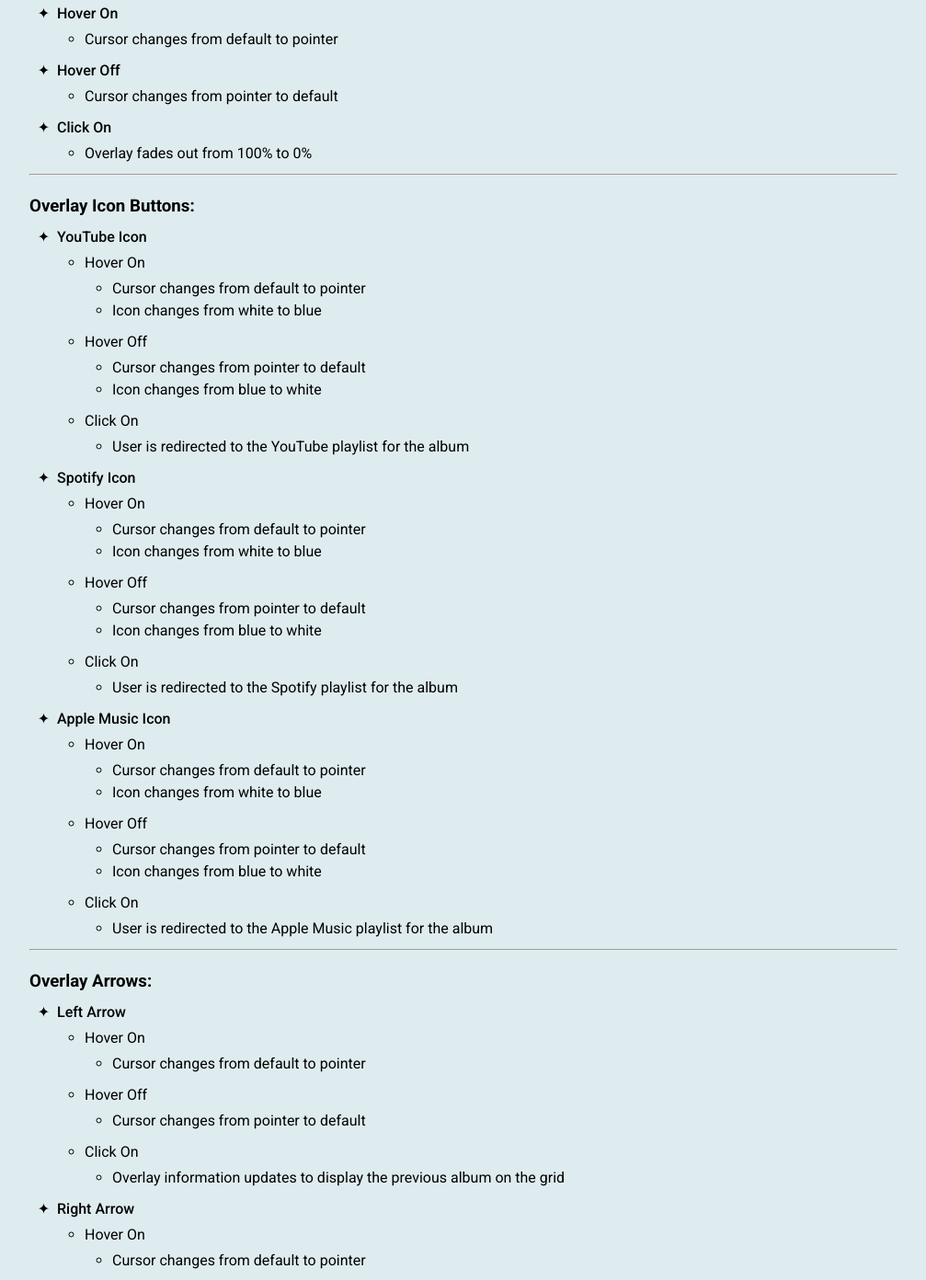
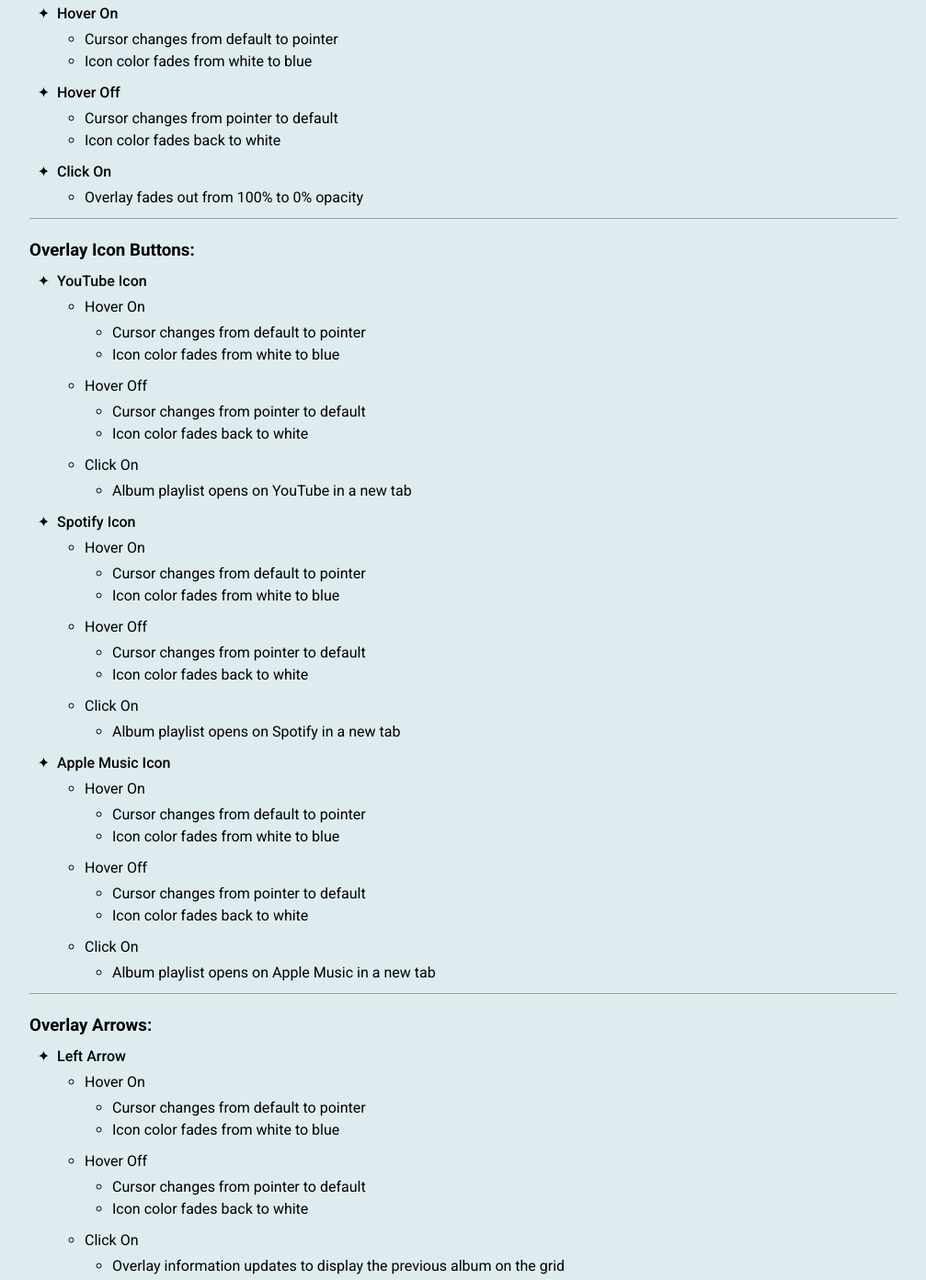
Before and after one commit to tinaz707/idm241-csm347, a plain HTML site: page final/build/index.html in a window 1280 px wide. Shown: the part 1492-2884 px from the top of the page at 92% size, without its empty margins (136-1143 px from the left). Drawn offline with Linux system fonts and the light colour scheme.

Commit message:
Update index.html
- updated the rules, feedback wording

```diff
--- a/final/build/index.html
+++ b/final/build/index.html
@@ -274,7 +274,7 @@
                     <li>Hover On
                         <ul>
                             <li>Cursor changes from default to pointer</li>
-                            <li>Album cover grows slightly</li>
+                            <li>Album cover scales up slightly</li>
                         </ul>
                     </li>
 
@@ -299,18 +299,20 @@
                     <li>Hover On
                         <ul>
                             <li>Cursor changes from default to pointer</li>
+                            <li>Icon color fades from white to blue</li>
                         </ul>
                     </li>
 
                     <li>Hover Off
                         <ul>
                             <li>Cursor changes from pointer to default</li>
+                            <li>Icon color fades back to white</li>
                         </ul>
                     </li>
 
                     <li>Click On
                         <ul>
-                            <li>Overlay fades out from 100% to 0%</li>
+                            <li>Overlay fades out from 100% to 0% opacity</li>
                         </ul>
                     </li>
                 </ul>
@@ -325,18 +327,18 @@
                             <li>Hover On
                                 <ul>
                                     <li>Cursor changes from default to pointer</li>
-                                    <li>Icon changes from white to blue</li>
+                                    <li>Icon color fades from white to blue</li>
                                 </ul>
                             </li>
                             <li>Hover Off
                                 <ul>
                                     <li>Cursor changes from pointer to default</li>
-                                    <li>Icon changes from blue to white</li>
+                                    <li>Icon color fades back to white</li>
                                 </ul>
                             </li>
                             <li>Click On
                                 <ul>
-                                    <li>User is redirected to the YouTube playlist for the album</li>
+                                    <li>Album playlist opens on YouTube in a new tab</li>
                                 </ul>
                             </li>
                         </ul>
@@ -347,18 +349,18 @@
                             <li>Hover On
                                 <ul>
                                     <li>Cursor changes from default to pointer</li>
-                                    <li>Icon changes from white to blue</li>
+                                    <li>Icon color fades from white to blue</li>
                                 </ul>
                             </li>
                             <li>Hover Off
                                 <ul>
                                     <li>Cursor changes from pointer to default</li>
-                                    <li>Icon changes from blue to white</li>
+                                    <li>Icon color fades back to white</li>
                                 </ul>
                             </li>
                             <li>Click On
                                 <ul>
-                                    <li>User is redirected to the Spotify playlist for the album</li>
+                                    <li>Album playlist opens on Spotify in a new tab</li>
                                 </ul>
                             </li>
                         </ul>
@@ -369,18 +371,18 @@
                             <li>Hover On
                                 <ul>
                                     <li>Cursor changes from default to pointer</li>
-                                    <li>Icon changes from white to blue</li>
+                                    <li>Icon color fades from white to blue</li>
                                 </ul>
                             </li>
                             <li>Hover Off
                                 <ul>
                                     <li>Cursor changes from pointer to default</li>
-                                    <li>Icon changes from blue to white</li>
+                                    <li>Icon color fades back to white</li>
                                 </ul>
                             </li>
                             <li>Click On
                                 <ul>
-                                    <li>User is redirected to the Apple Music playlist for the album</li>
+                                    <li>Album playlist opens on Apple Music in a new tab</li>
                                 </ul>
                             </li>
                         </ul>
@@ -397,11 +399,13 @@
                             <li>Hover On
                                 <ul>
                                     <li>Cursor changes from default to pointer</li>
+                                    <li>Icon color fades from white to blue</li>
                                 </ul>
                             </li>
                             <li>Hover Off
                                 <ul>
                                     <li>Cursor changes from pointer to default</li>
+                                    <li>Icon color fades back to white</li>
                                 </ul>
                             </li>
                             <li>Click On
@@ -417,11 +421,13 @@
                             <li>Hover On
                                 <ul>
                                     <li>Cursor changes from default to pointer</li>
+                                    <li>Icon color fades from white to blue</li>
                                 </ul>
                             </li>
                             <li>Hover Off
                                 <ul>
                                     <li>Cursor changes from pointer to default</li>
+                                    <li>Icon color fades back to white</li>
                                 </ul>
                             </li>
                             <li>Click On
@@ -445,7 +451,7 @@
                     <li>Hover On
                         <ul>
                             <li>Cursor changes from default to pointer</li>
-                            <li>Album cover grows slightly</li>
+                            <li>Album cover scales up slightly</li>
                         </ul>
                     </li>
 
@@ -470,18 +476,20 @@
                     <li>Hover On
                         <ul>
                             <li>Cursor changes from default to pointer</li>
+                            <li>Icon color fades from white to blue</li>
                         </ul>
                     </li>
 
                     <li>Hover Off
                         <ul>
                             <li>Cursor changes from pointer to default</li>
+                            <li>Icon color fades back to white</li>
                         </ul>
                     </li>
 
                     <li>Click On
                         <ul>
-                            <li>Overlay fades out from 100% to 0%</li>
+                            <li>Overlay fades out from 100% to 0% opacity</li>
                         </ul>
                     </li>
                 </ul>
@@ -496,18 +504,18 @@
                             <li>Hover On
                                 <ul>
                                     <li>Cursor changes from default to pointer</li>
-                                    <li>Icon changes from white to blue</li>
+                                    <li>Icon color fades from white to blue</li>
                                 </ul>
                             </li>
                             <li>Hover Off
                                 <ul>
                                     <li>Cursor changes from pointer to default</li>
-                                    <li>Icon changes from blue to white</li>
+                                    <li>Icon color fades back to white</li>
                                 </ul>
                             </li>
                             <li>Click On
                                 <ul>
-                                    <li>User is redirected to the YouTube playlist for the album</li>
+                                    <li>Album playlist opens on YouTube in a new tab</li>
                                 </ul>
                             </li>
                         </ul>
@@ -518,18 +526,18 @@
                             <li>Hover On
                                 <ul>
                                     <li>Cursor changes from default to pointer</li>
-                                    <li>Icon changes from white to blue</li>
+                                    <li>Icon color fades from white to blue</li>
                                 </ul>
                             </li>
                             <li>Hover Off
                                 <ul>
                                     <li>Cursor changes from pointer to default</li>
-                                    <li>Icon changes from blue to white</li>
+                                    <li>Icon color fades back to white</li>
                                 </ul>
                             </li>
                             <li>Click On
                                 <ul>
-                                    <li>User is redirected to the Spotify playlist for the album</li>
+                                    <li>Album playlist opens on Spotify in a new tab</li>
                                 </ul>
                             </li>
                         </ul>
@@ -540,18 +548,18 @@
                             <li>Hover On
                                 <ul>
                                     <li>Cursor changes from default to pointer</li>
-                                    <li>Icon changes from white to blue</li>
+                                    <li>Icon color fades from white to blue</li>
                                 </ul>
                             </li>
                             <li>Hover Off
                                 <ul>
                                     <li>Cursor changes from pointer to default</li>
-                                    <li>Icon changes from blue to white</li>
+                                    <li>Icon color fades back to white</li>
                                 </ul>
                             </li>
                             <li>Click On
                                 <ul>
-                                    <li>User is redirected to the Apple Music playlist for the album</li>
+                                    <li>Album playlist opens on Apple Music in a new tab</li>
                                 </ul>
                             </li>
                         </ul>
@@ -568,16 +576,18 @@
                             <li>Hover On
                                 <ul>
                                     <li>Cursor changes from default to pointer</li>
+                                    <li>Icon color fades from white to blue</li>
                                 </ul>
                             </li>
                             <li>Hover Off
                                 <ul>
                                     <li>Cursor changes from pointer to default</li>
+                                    <li>Icon color fades back to white</li>
                                 </ul>
                             </li>
                             <li>Click On
                                 <ul>
-                                    <li>Overlay information updates to display the previous album on the grid</li>
+                                    <li>Overlay information updates to display the previous album in the row</li>
                                 </ul>
                             </li>
                         </ul>
@@ -588,16 +598,18 @@
                             <li>Hover On
                                 <ul>
                                     <li>Cursor changes from default to pointer</li>
+                                    <li>Icon color fades from white to blue</li>
                                 </ul>
                             </li>
                             <li>Hover Off
                                 <ul>
                                     <li>Cursor changes from pointer to default</li>
+                                    <li>Icon color fades back to white</li>
                                 </ul>
                             </li>
                             <li>Click On
                                 <ul>
-                                    <li>Overlay information updates to display the next album on the grid</li>
+                                    <li>Overlay information updates to display the next album in the row</li>
                                 </ul>
                             </li>
                         </ul>
```
